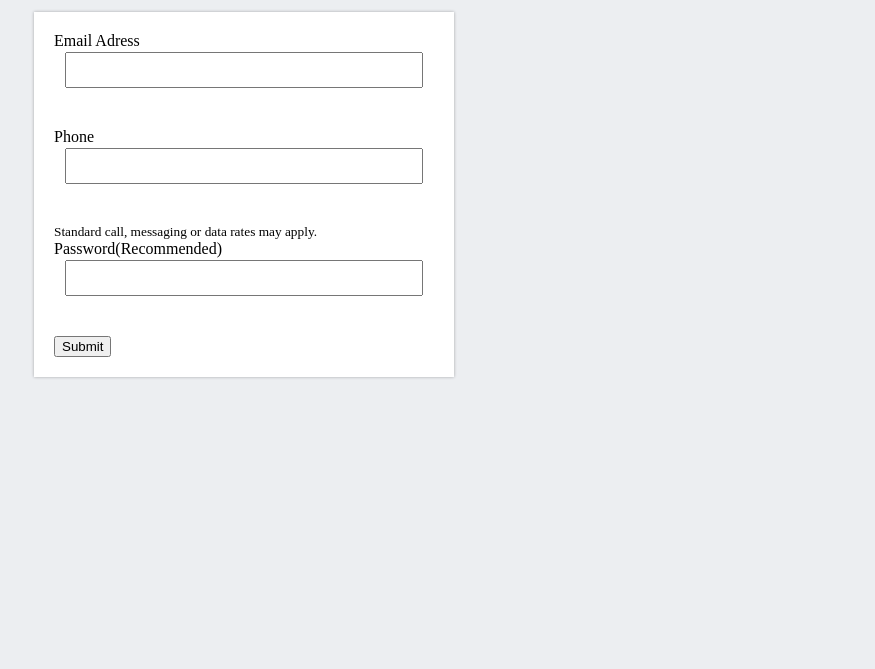
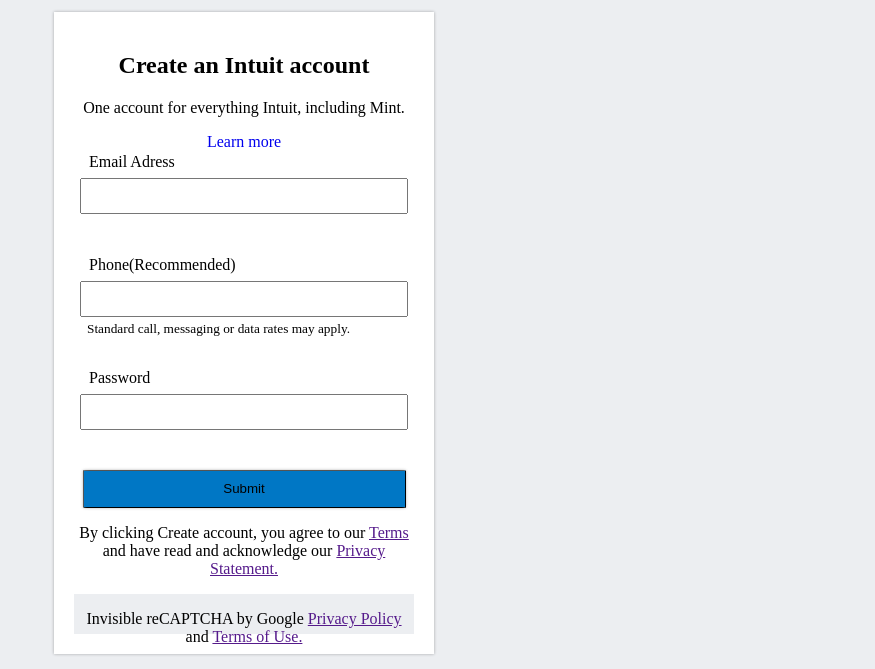
Before and after one commit to sinework/Sign-Up-Form, a plain HTML site: page index.html in a window 1280 px wide. Shown: the part 170-839 px from the top of the page, without its empty margins (396-1271 px from the left). Before the commit the page ends 800 px from the top, so only its background shows below. Drawn offline with Linux system fonts and the light colour scheme.

Commit message:
form footer and button are modified

```diff
--- a/css/style.css
+++ b/css/style.css
@@ -124,7 +124,7 @@ margin-bottom: 30px;
 width: 100%;
 } */
 .form-container {
-  width: 380px;
+  width: 340px;
   box-shadow: 0 0 3px 0 rgba(0, 0, 0, 0.3);
   padding: 20px;
   margin: 15px auto;
@@ -136,8 +136,40 @@ form {
   grid-template-columns: 1fr;
   justify-items: start;
 }
-#input{
-  min-width: 350px;
+#email,
+#password {
+  min-width: 320px;
   height: 30px;
   margin: 2px auto 40px auto;
 }
+#phone {
+  min-width: 320px;
+  height: 30px;
+  margin: 2px auto 2px auto;
+}
+label {
+  margin-top: 2px;
+  margin-left: 15px;
+  margin-bottom: 5px;
+}
+small {
+  margin-top: 2px;
+  margin-bottom: 30px;
+  margin-left: 13px;
+}
+#learn {
+  text-decoration: none;
+}
+#submit {
+  width: 95%;
+  height: 38px;
+  margin: auto;
+  background-color: #0077c5;
+  box-shadow: 0 0 3px 0 rgba(0, 0, 0, 0.3);
+  border-radius: 2%;
+  border-width: thin;
+}
+.form-footer {
+  background-color: #eceef1;
+  height: 40px;
+}
--- a/index.html
+++ b/index.html
@@ -32,35 +32,45 @@
     </header>
     <main>
       <div id="logo">
-        <a  href="#"> <img src="logo.PNG" id="logo-png" alt="logo" /> </a>
+        <a href="#"> <img src="logo.PNG" id="logo-png" alt="logo" /> </a>
       </div>
       <div id="logos">
+        <a href="#"> <img id="thirdlogo" src="mint.PNG" alt="" /> </a>
+        <a href="#"> <img id="secondlogo" src="quickbooks.PNG" alt="" /> </a>
         <a href="#"> <img id="firstlogo" src="turbotax.PNG" alt="" /> </a>
-        <a href="#"> <img id="secondlogo" src="quickbooks.PNG" alt="" /> </a>
-        <a href="#"> <img id="thirdlogo" src="mint.PNG" alt="" /> </a>
       </div>
       <div class="form-container">
 
-<!-- <div class="form-header">
-    <h2>
-        Create an Intuit account
-    </h2>
-    <p>
-        One account for everything Intuit, including Mint.
-    </p>
-    <a href="#">Learn more</a>
-</div> -->
+        <h2>Create an Intuit account</h2>
+        <p>
+          One account for everything Intuit, including Mint.
+        </p>
+        <a id="learn" href="#">Learn more</a>
 
         <form action="#">
           <label for="Email">Email Adress</label>
-          <input id="input"  type="text" />
-          <label for="phone">Phone</label>
-          <input id="input" type="text" />
+
+          <input id="email" type="text" />
+
+          <label for="phone">Phone(Recommended)</label>
+
+          <input id="phone" type="text" />
+
           <small>Standard call, messaging or data rates may apply.</small>
-          <label for="password">Password(Recommended)</label>
-          <input id="input" type="password" />
 
-          <button type="submit">Submit</button>
+          <label for="password">Password</label>
+
+          <input id="password" type="password" />
+
+          <button type="submit" id="submit">Submit</button>
+          <p>
+            By clicking Create account, you agree to our
+          <a href="">Terms</a>   and have read and acknowledge our <a href="">Privacy Statement.</a></p>
+          <div class="form-footer">
+              <p>
+                 Invisible reCAPTCHA by Google <a href="">Privacy Policy</a> and <a href="">Terms of Use.</a>
+              </p>
+          </div>
         </form>
       </div>
     </main>
```
